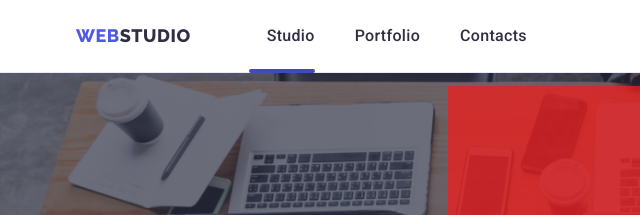
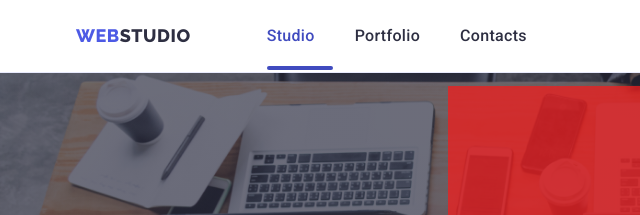
Before and after one commit to Wiola-D/goit-markup-hw-05, a plain HTML site: page index.html in a window 1280 px wide. Shown: the top 215 px of the page, 0-640 px from the left. Drawn offline with nearby package versions, Linux system fonts and the light colour scheme.

Commit message:
update style css

```diff
--- a/css/styles.css
+++ b/css/styles.css
@@ -42,6 +42,7 @@
   line-height: 1.5;
   letter-spacing: 0.32px;
   text-decoration: none;
+  transition: 250ms cubic-bezier(0.4, 0, 0.2, 1);
 }
 .contact:hover {
   color: #404bbf;
@@ -261,6 +262,7 @@ img {
   font-weight: 500;
   line-height: 1.5;
   letter-spacing: 0.04em;
+  transition: 250ms cubic-bezier(0.4, 0, 0.2, 1);
 }
 
 .button-order:hover {
@@ -442,6 +444,7 @@ img {
   display: flex;
   align-items: center;
   justify-content: center;
+  transition: background-color 250ms cubic-bezier(0.4, 0, 0.2, 1);
 }
 .social-links:hover,
 .social-links:focus {
@@ -470,6 +473,8 @@ img {
   align-items: center;
   justify-content: center;
   color: #8e8f99;
+  transition: border-color 250ms cubic-bezier(0.4, 0, 0.2, 1),
+    color 250ms cubic-bezier(0.4, 0, 0.2, 1);
 }
 .customers-link:hover,
 .customers-link:focus {
@@ -538,6 +543,8 @@ img {
 }
 .effect {
   position: relative;
+  color: var(--ocean);
+  transition: color 250ms cubic-bezier(0.4, 0, 0.2, 1);
 }
 .effect::after {
   content: "";
@@ -545,8 +552,8 @@ img {
   height: 4px;
   flex-shrink: 0;
   position: absolute;
-  bottom: -4px;
-  right: 0;
+  bottom: -1px;
+  left: 0;
   background: var(--ocean);
   border-radius: 2px;
 }
--- a/index.html
+++ b/index.html
@@ -405,5 +405,6 @@
         </div>
       </div>
     </footer>
+    <script src="./js/modal.js"></script>
   </body>
 </html>
```
Also changed, not shown: portfolio.html (+0 -1 lines).
